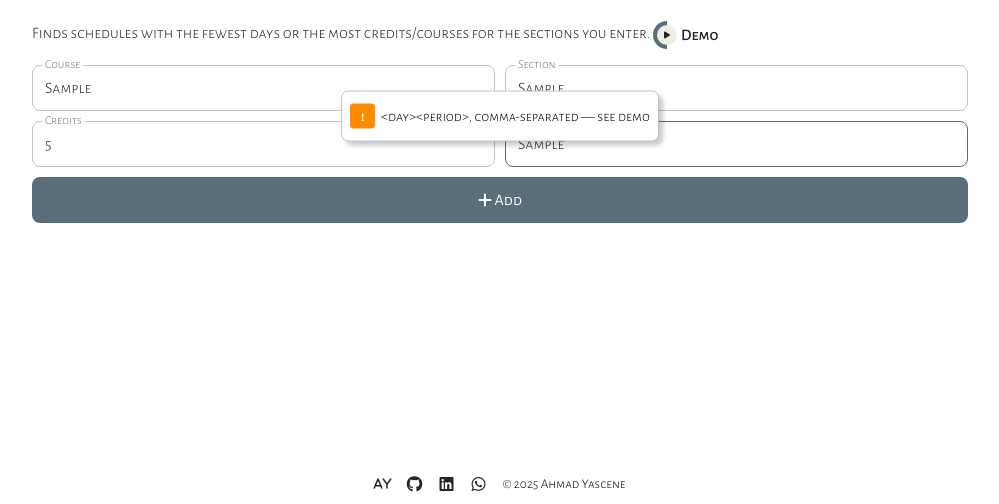
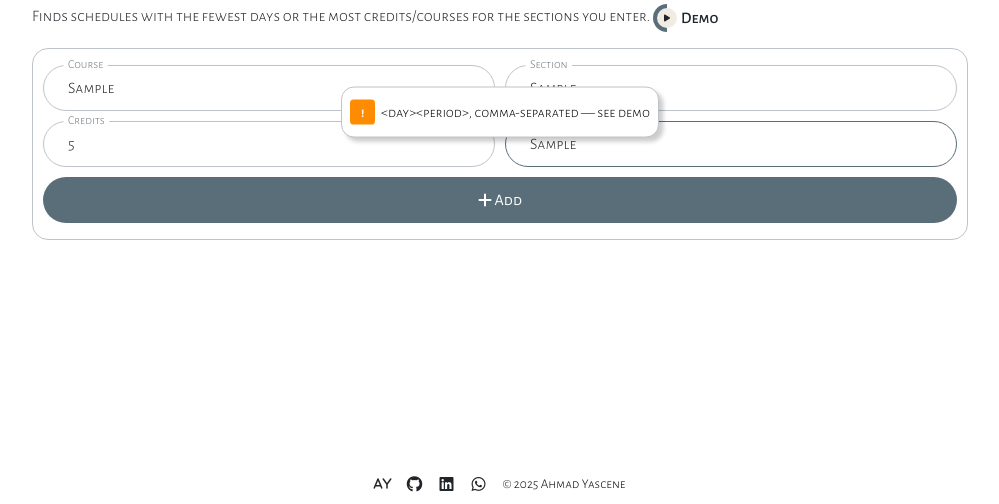
Before and after one commit to ahmadyascene/_, a plain HTML site: page index.html in a window 1280 px wide. Both pictures are taken after typing "Sample", "Sample", "5", "Sample" into the empty fields and a click on the button "Add". Shown: the part 296-800 px from the top of the page, without its empty margins (140-1139 px from the left). Drawn offline with Linux system fonts and the light colour scheme.

Commit message:
Refactor CSS styles for improved layout and design

```diff
--- a/index.html
+++ b/index.html
@@ -29,7 +29,7 @@ body {color: #212529; font-weight: 300;
 a {-webkit-tap-highlight-color: #0000; outline: 0;}
 p, h2 {line-height: 1.5;}
 .ib {font-size: inherit; line-height: 1.5; font-family: inherit;
-  padding: .625em .75em; border: .0625em solid; border-radius: .5em;}
+  padding: .625em 1.5em; border: .0625em solid; border-radius: 1.5em;}
 .i {color: inherit; font-weight: inherit; width: 100%; border-color: #bec3c9;
   box-sizing: border-box; transition: border-color .15s;}
 .i:focus {border-color: #596e79; outline: 0;}
@@ -63,21 +63,22 @@ h1+p>a::after {content: '\f04b'; background: #f0ece3; font: .5em/2.5 s;
   text-align: center; width: 2.5em; border-radius: 50%; position: absolute;
   left: .5em;}
 
-form {margin-bottom: 1em; display: grid; gap: .625em;}
+form {padding: 1em .625em; border: .0625em solid #bec3c9; border-radius: 1em;
+  margin-bottom: 1em; display: grid; gap: .625em; position: relative;}
 label:has(>span) {position: relative;}
 label>span {color: #6c757d; text-overflow: ellipsis; white-space: nowrap;
-  max-width: calc(100% - 1.625em); padding-inline: .25em; overflow: hidden;
-  position: absolute; transform-origin: 0; translate: .5625em -50%;
+  max-width: calc(100% - 1.625em); padding-inline: .375em; overflow: hidden;
+  position: absolute; transform-origin: 0; translate: 1.1875em -50%;
   transition: color .15s, background .15s, top .15s, translate .15s, scale .15s;
   -webkit-user-select: none; user-select: none; pointer-events: none;}
 label>span:not(.lu) {top: 50%;}
-span.lu {background: var(--g,#fff); top: 0; translate: .625em -50%; scale: .75;}
+span.lu {background: #fff; top: 0; translate: 1.28125em -50%; scale: .75;}
 label:has(>input:focus)>span {color: #596e79; font-weight: 400;}
 
 .d {box-shadow: .3em .3em .3em #0003; font-size: .9em; line-height: 1.7361;
   max-width: min(25em,calc(100% - 3.2639em - 26px));
   padding: .8333em .5556em .8333em 2.7083em; border: .069445em solid #bec3c9;
-  outline: 0; border-radius: .5em; z-index: 1; translate: 0 1.770834em;}
+  outline: 0; border-radius: .9em; top: 40%; z-index: 1; translate: 0 -50%;}
 .d::before {position: absolute; left: .5556em;}
 .d0::before {content: '!'; color: #fff; background: #ff8c00; font-weight: 700;
   text-align: center; width: 1.7361em; border-radius: .25em;}
@@ -92,6 +93,7 @@ label:has(>input:focus)>span {color: #596e79; font-weight: 400;}
 .b::before {content: '\2b'; font-family: s; vertical-align: bottom;}
 .bs::before {content: '\f00c';}
 @media (width>=36em) {form {grid-template-columns: 1fr 1fr;}
+  .d {top: 33.333333%;}
   .b {grid-column: 1/-1;}}
 
 :has(>table) {overflow: auto; margin-bottom: 1em;}
@@ -105,8 +107,9 @@ td {text-align: center; white-space: nowrap;}
 :is(table,p+label) .i {appearance: textfield; text-align: center; width: 2.75em;
   aspect-ratio: 1.618034; padding: 0;}
 :is(table,p+label) .i::-webkit-inner-spin-button {display: none;}
+table .i:disabled {background: #efefef4d;}
 
-.be, .bd {background: 0; padding: .375em .75em; border-color: #0000;
+.be, .bd {background: 0; padding: .375em 1em; border-color: #0000;
   transition: color .15s, background .15s;}
 .be {color: #596e79;}
 .be:focus-visible {outline: .0625em solid #647b87;}
@@ -121,15 +124,16 @@ td {text-align: center; white-space: nowrap;}
 
 [type=checkbox] {accent-color: #596e79; vertical-align: middle; width: 1.2em;
   height: 1.2em; margin: 0 .25em .1875em 0;}
+[type=checkbox]:focus-visible {outline: .075em solid #647b87;
+  outline-offset: .15em;}
 
 h2 {font-weight: 500; font-size: 1.125em; margin-block: 0; display: inline-block;}
 h2+p {margin-top: 0; display: inline-block;}
 p~label {width: fit-content; display: block;}
 p+label {margin-bottom: 1em;}
 select {background: 0; font-weight: inherit; font-size: inherit;
-  font-family: inherit; padding-block: .25em; padding-right: .5em;
-  border: .0625em solid #bec3c9; border-radius: .5em;
-  transition: border-color .15s;}
+  font-family: inherit; padding: .25em; border: .0625em solid #bec3c9;
+  border-radius: 1em; transition: border-color .15s;}
 select:focus-visible {border-color: #596e79; outline: 0;}
 option {font-weight: inherit;}
 
```
